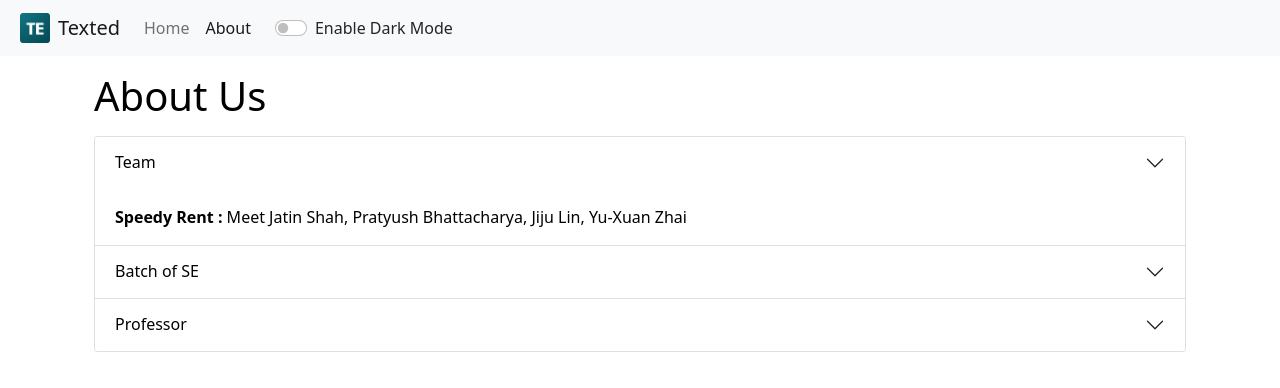
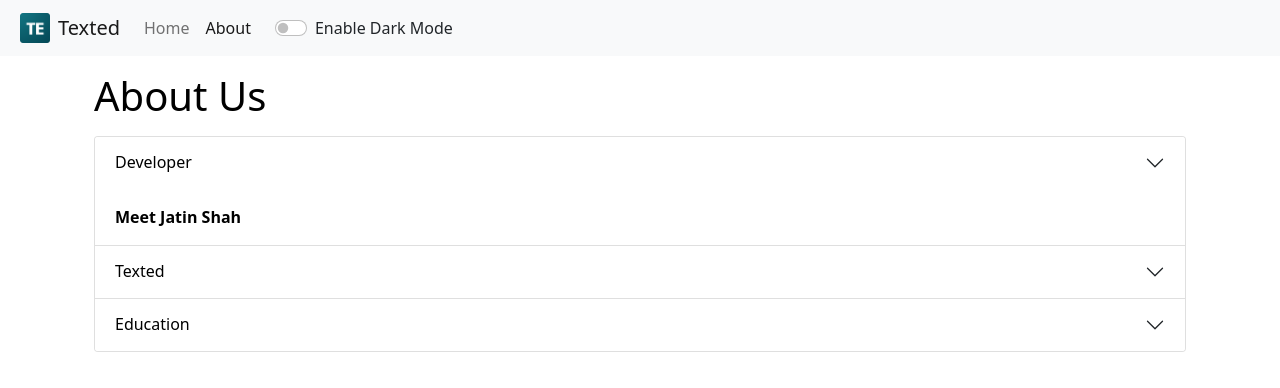
Before and after one commit to meetjshah/Texted, a React (Create React App) app: page /about in a window 1280 px wide. Shown: the top 388 px of the page. Built offline with nearby package versions, Linux system fonts and the light colour scheme.

Commit message:
About component

```diff
--- a/src/components/About.js
+++ b/src/components/About.js
@@ -43,36 +43,36 @@ export default function About(props) {
                 <div className="accordion-item">
                     <h2 className="accordion-header" id="headingOne">
                     <button className="accordion-button collapsed" type="button" style={{backgroundColor:props.mode === 'dark' ? '#161414' : 'white', color:props.mode === 'dark' ? 'white' : 'black'}} data-bs-toggle="collapse" data-bs-target="#collapseOne" aria-expanded="false" aria-controls="collapseOne">
-                        Team
+                        Developer
                     </button>
                     </h2>
                     <div id="collapseOne" className="accordion-collapse collapse show" aria-labelledby="headingOne" data-bs-parent="#accordionExample">
                     <div className="accordion-body" style={{backgroundColor:props.mode === 'dark' ? '#161414' : 'white', color:props.mode === 'dark' ? 'white' : 'black'}}>
-                        <strong>Speedy Rent :</strong> Meet Jatin Shah, Pratyush Bhattacharya, Jiju Lin, Yu-Xuan Zhai
+                        <strong>Meet Jatin Shah</strong>
                     </div>
                     </div>
                 </div>
                 <div className="accordion-item">
                     <h2 className="accordion-header" id="headingTwo">
                     <button className="accordion-button collapsed" style={{backgroundColor:props.mode === 'dark' ? '#161414' : 'white', color:props.mode === 'dark' ? 'white' : 'black'}} type="button" data-bs-toggle="collapse" data-bs-target="#collapseTwo" aria-expanded="false" aria-controls="collapseTwo">
-                        Batch of SE
+                        Texted
                     </button>
                     </h2>
                     <div id="collapseTwo" className="accordion-collapse collapse" aria-labelledby="headingTwo" data-bs-parent="#accordionExample">
                     <div className="accordion-body" style={{backgroundColor:props.mode === 'dark' ? '#161414' : 'white', color:props.mode === 'dark' ? 'white' : 'black'}}>
-                        <strong>Fall 2021</strong> (Group 4)
+                        <strong>A text editor with light/dark modes which converts the user entered text into desired output.</strong>
                     </div>
                     </div>
                 </div>
                 <div className="accordion-item">
                     <h2 className="accordion-header" id="headingThree">
                     <button className="accordion-button collapsed"  style={{backgroundColor:props.mode === 'dark' ? '#161414' : 'white', color:props.mode === 'dark' ? 'white' : 'black'}} type="button" data-bs-toggle="collapse" data-bs-target="#collapseThree" aria-expanded="false" aria-controls="collapseThree">
-                        Professor
+                        Education
                     </button>
                     </h2>
                     <div id="collapseThree" className="accordion-collapse collapse" aria-labelledby="headingThree" data-bs-parent="#accordionExample">
                     <div className="accordion-body" style={{backgroundColor:props.mode === 'dark' ? '#161414' : 'white', color:props.mode === 'dark' ? 'white' : 'black'}}>
-                        <strong>Kurt Seiffert</strong>
+                        <strong>MS in Computer Science</strong>
                     </div>
                     </div>
                 </div>
```
